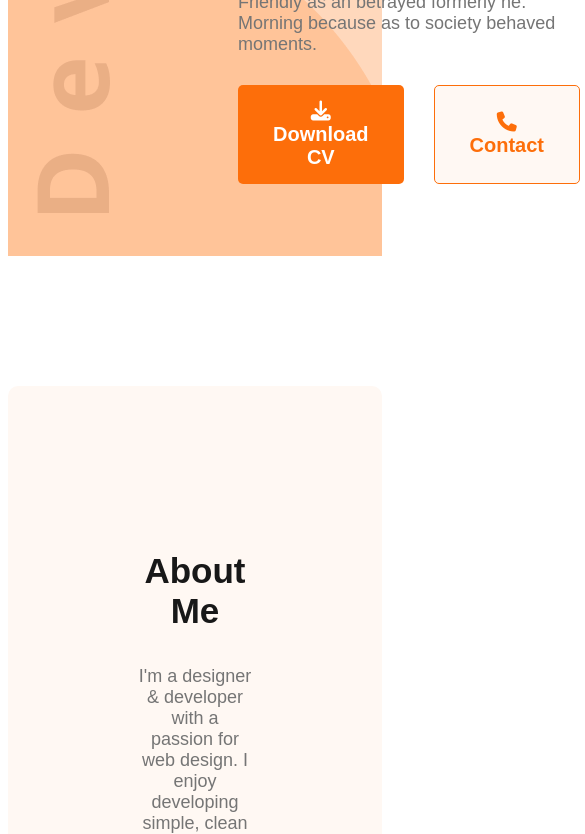
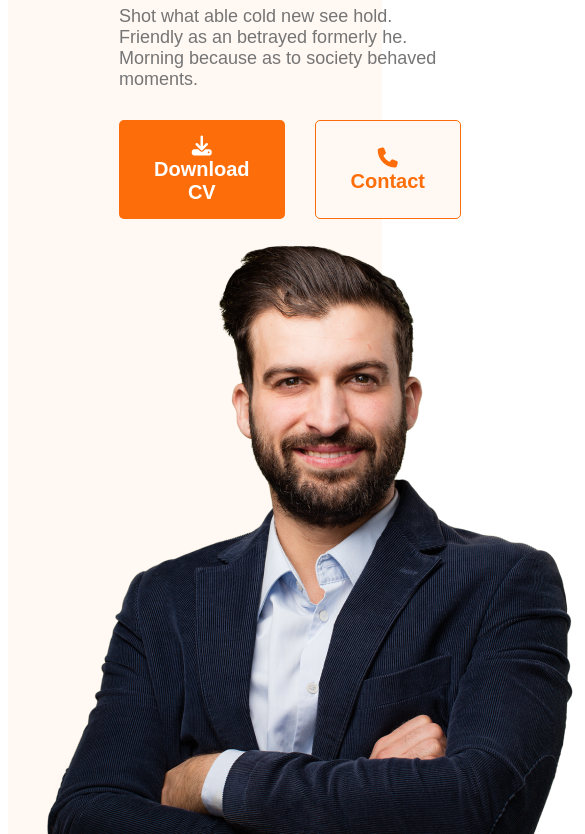
Before and after one commit to zaman-pro/practice-portfolio-1, a plain HTML site: page index.html in a window 390 px wide. Shown: the part 600-1434 px from the top of the page, 585 px wide, since content can reach past the window. Drawn offline with Linux system fonts and the light colour scheme; a web font is replaced by a local one.

Commit message:
add media queries

```diff
--- a/style.css
+++ b/style.css
@@ -241,3 +241,16 @@ i {
 .contact-btn i {
   color: #fd6e0a;
 }
+
+/* responsive styles */
+
+/* mobile and small devices */
+@media screen and (max-width: 576px) {
+  .nav-header {
+    background-image: none;
+  }
+  nav,
+  .banner {
+    flex-direction: column;
+  }
+}
```
